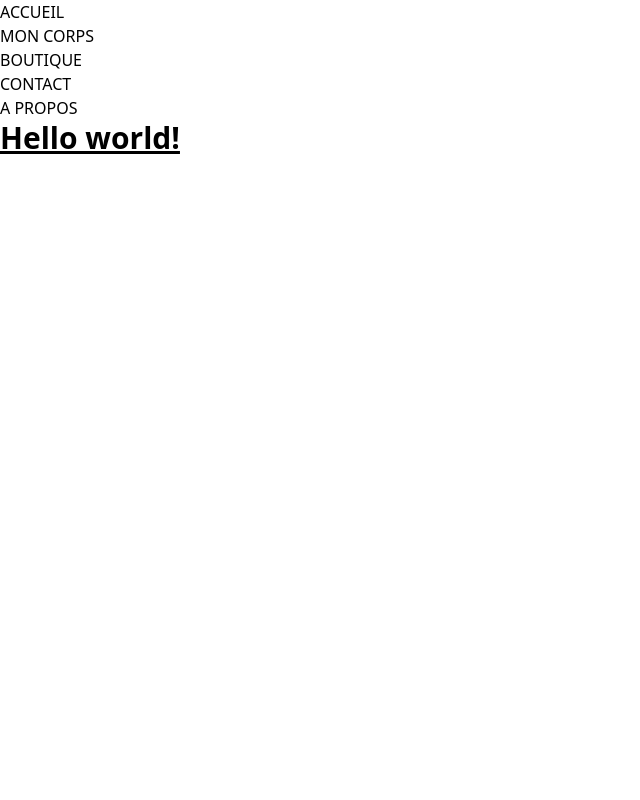
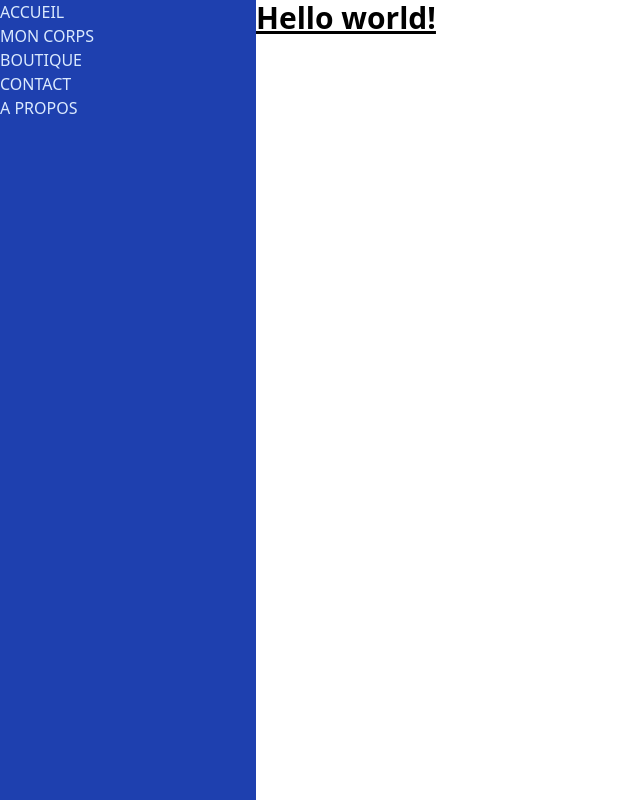
Before and after one commit to Charmander-Team/fo-diag-plus, a Next.js app: page / in a window 1280 px wide. Shown: the whole page, without its empty margins (0-640 px from the left). Built offline with nearby package versions, Linux system fonts and the light colour scheme.

Commit message:
:wrench: update tailwind conf (to manage Components folder) && :art: add some style

```diff
--- a/Component/SideBar.jsx
+++ b/Components/SideBar.jsx
@@ -1,7 +1,7 @@
 import Link from "next/link";
 
 const SideBar = () => (
-    <nav>
+    <nav className="bg-blue-800 text-blue-100 w-64">
         <ul>
             <li>
                 <Link href="/">
--- a/pages/_app.jsx
+++ b/pages/_app.jsx
@@ -1,5 +1,5 @@
 import '../styles/globals.css'
-import SideBar from "../Component/SideBar";
+import SideBar from "../Components/SideBar";
 import Head from "next/head";
 
 const MyApp = ({Component, pageProps}) => {
@@ -10,8 +10,10 @@ const MyApp = ({Component, pageProps}) => {
                 <meta name="description" content="Generated by create next app"/>
                 <link rel="icon" href="./favicon.png"/>
             </Head>
+            <div className="relative min-h-screen flex">
             <SideBar/>
             <Component {...pageProps} />
+            </div>
         </>
     )
 }
--- a/tailwind.config.js
+++ b/tailwind.config.js
@@ -1,7 +1,7 @@
 module.exports = {
     content: [
         "./pages/**/*.{js,ts,jsx,tsx}",
-        "./components/**/*.{js,ts,jsx,tsx}",
+        "./Components/**/*.{js,ts,jsx,tsx}",
     ],
     theme: {
         extend: {},
```
